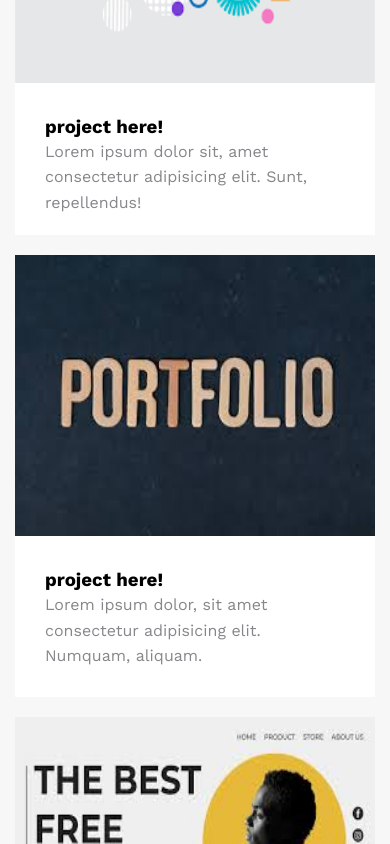
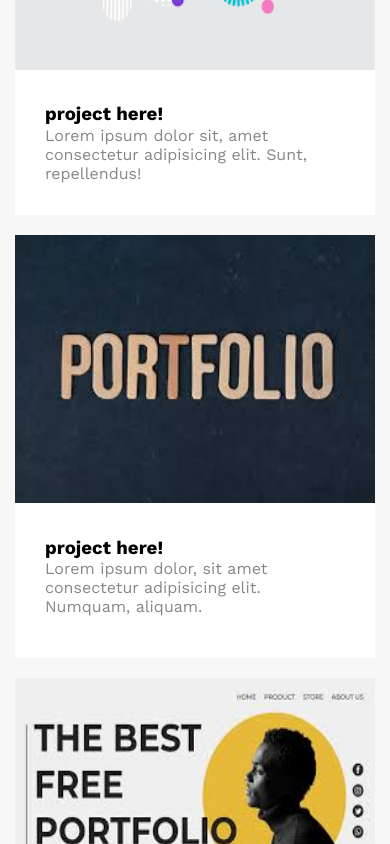
Before and after one commit to MohammedBassiouny/templete-one, a plain HTML site: page index.html in a window 390 px wide. Shown: the part 3340-4184 px from the top of the page. Drawn offline with nearby package versions, Linux system fonts and the light colour scheme.

Commit message:
Update style.css

```diff
--- a/css/style.css
+++ b/css/style.css
@@ -378,7 +378,11 @@ main p{
     line-height: 1.6;
     padding-bottom: 30px;
 }
-
+@media (max-width:767px){
+    .portfolio .card .info p{
+        line-height: normal;
+    }
+}
 /* about */
 
 .about .about-items{
```
